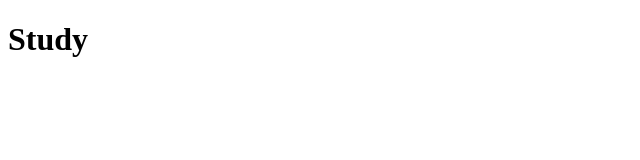
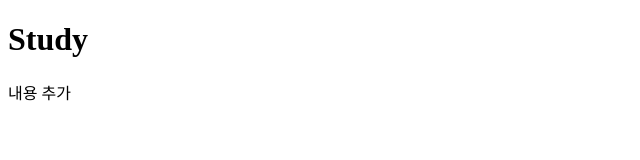
Before and after one commit to uenji/helloworld, a plain HTML site: page index.html in a window 1280 px wide. Shown: the full height of the page, 0-640 px from the left. Drawn offline with Linux system fonts and the light colour scheme.

Commit message:
내용 정리 추가

```diff
--- a/index.html
+++ b/index.html
@@ -8,5 +8,6 @@
 </head>
 <body>
     <h1>Study</h1>
+    <div>내용 추가</div>
 </body>
 </html>
```
Also changed, not shown: 1 other file.
